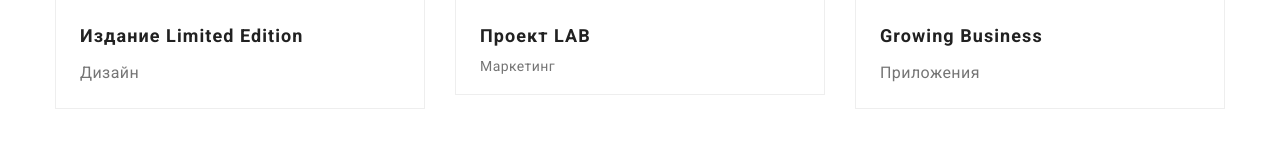
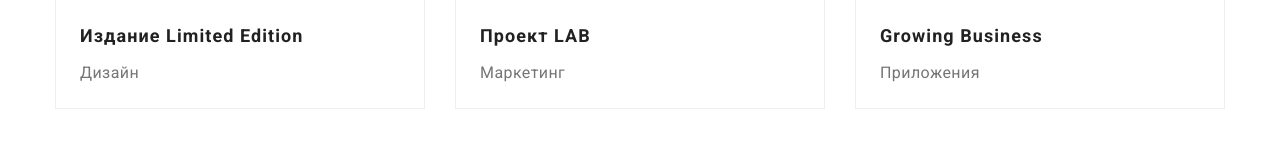
Before and after one commit to albert95gt/goit-markup-hw-03, a plain HTML site: page portfolio.html in a window 1280 px wide. Shown: the part 1419-1567 px from the top of the page. Drawn offline with nearby package versions, Linux system fonts and the light colour scheme.

Commit message:
Правка ошибки в портфолио

```diff
--- a/portfolio.html
+++ b/portfolio.html
@@ -134,7 +134,7 @@
               </div>
               <div class="card-list-content">
                <h3 class="title">Проект <span lang="en">LAB</span></h3>
-               <p>Маркетинг</p>
+               <p class="filter">Маркетинг</p>
                <p></p>
               </div>
             </a>
```
